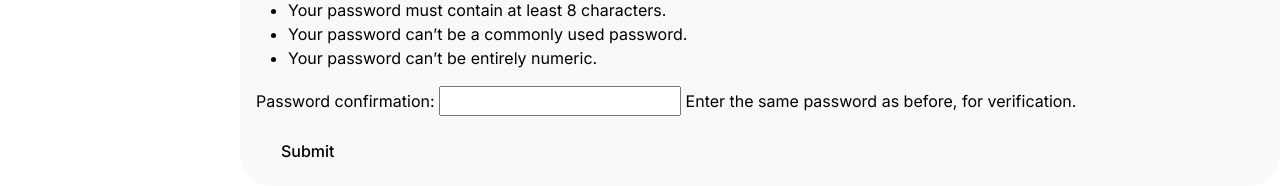
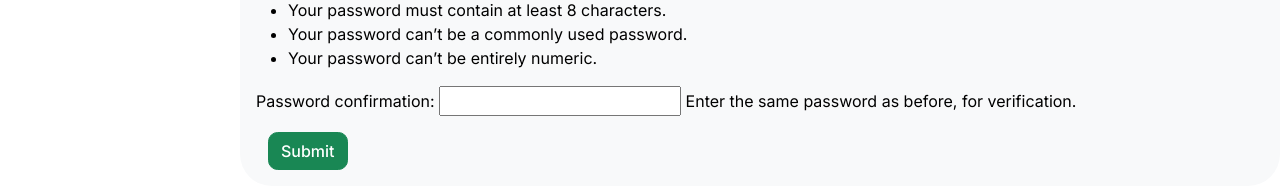
Before and after one commit to garykpdx/jobtracker, a Django app: page /users/register/ in a window 1280 px wide. Shown: the part 634-820 px from the top of the page. Run offline with Django 5.2, Linux system fonts and the light colour scheme; the visitor is signed in with stand-in values (Sample User, id 1).

Commit message:
correct button color

```diff
--- a/jobtracker/users/templates/users/register.html
+++ b/jobtracker/users/templates/users/register.html
@@ -34,7 +34,7 @@ Job Lizard - Register User
             {% csrf_token %}
             {{ form.as_p }}
             <div class="container mt-2">
-                <button class="btn btn-light">Submit</button>
+                <button class="btn btn-success">Submit</button>
             </div>
         </form>
     </div>
```
